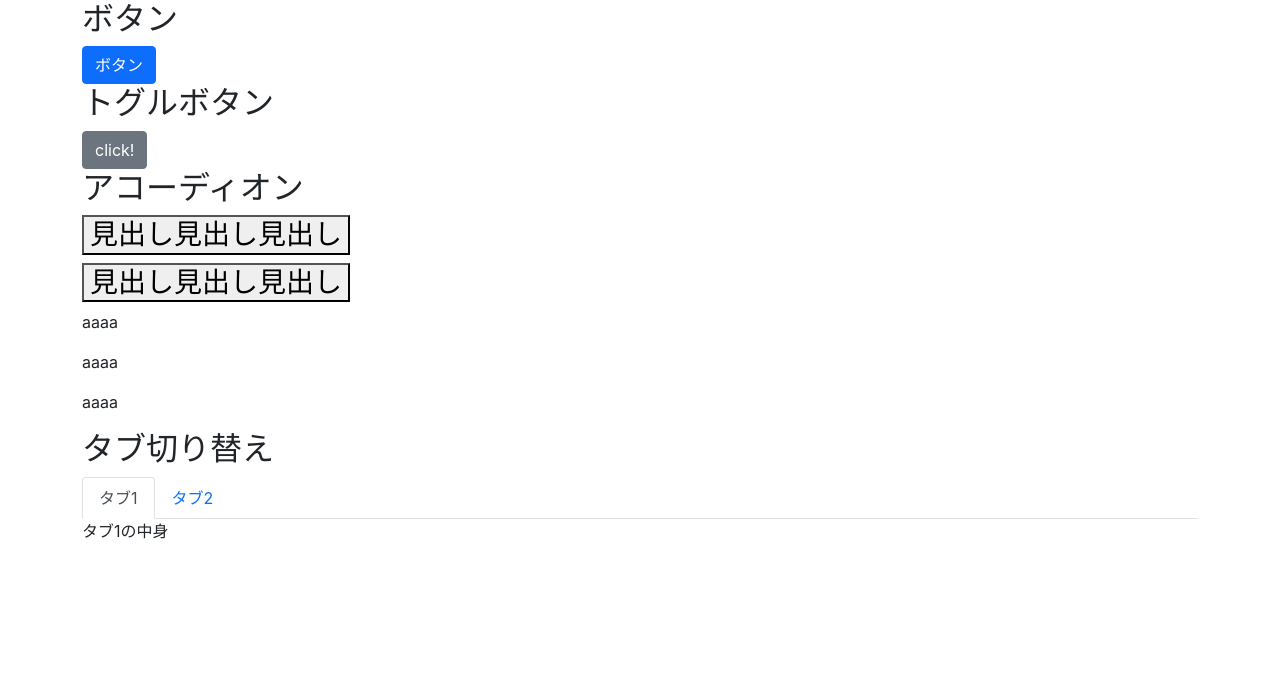
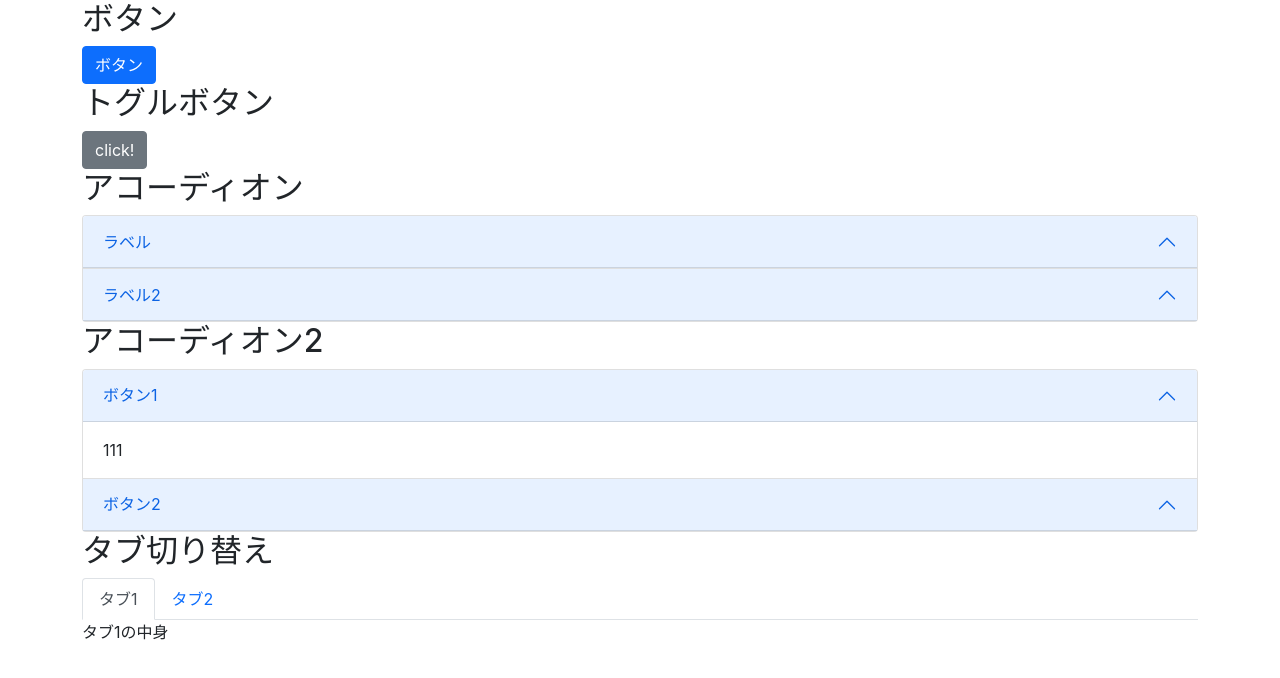
Before and after one commit to kanakita/study-nextjs, a Next.js app: page /sandbox in a window 1280 px wide. Shown: the top 678 px of the page. Built offline with nearby package versions, Linux system fonts and the light colour scheme.

Commit message:
アコーディオンコンポーネントを作り直す。1つだけ開くアコーディオンコンポーネントを追加

```diff
--- a/components/Accordion/index.tsx
+++ b/components/Accordion/index.tsx
@@ -1,36 +1,52 @@
 import {useState} from "react";
 
-interface Props {
-  title: string; // アコーディオンの見出し
-  children: JSX.Element | JSX.Element[] | string; // アコーディオンの中身
-  expanded?: boolean;
+/**
+ * <Accordion>で使う属性の型
+ */
+interface AccordionProps {
+  children: JSX.Element | JSX.Element[] | string; // 子要素
 }
 
-function Accordion({title, children, expanded = false}:Props) {
-  const [isExpanded, setIsExpanded] = useState(expanded);
+/**
+ * アコーディオンの親要素
+ */
+export function Accordion({children}: AccordionProps) {
   return (
-    <div className="accordion" aria-expanded={ isExpanded ? 'true': 'false'} aria-hidden={ isExpanded ? "false" : "true"}>
-      <h3>
-        <button
-          className="accordion__button"
-          onClick={
-            ()=> setIsExpanded(! isExpanded)
-          }
-        >{title}</button>
-      </h3>
+    <div className="accordion">
+     {children}
+    </div>
+  )
+}
+
+
+interface AccordionItemProps {
+  label: string,  // ボタンのラベル
+  initialOpen?: boolean, // 初期状態で開いてるか閉じているか
+  children: JSX.Element | JSX.Element[] | string; // アコーディオンの中身
+}
+
+export function AccordionItem({label, children, initialOpen = false}:AccordionItemProps) {
+  const [isOpened, setIsOpened] = useState(initialOpen)
+  /**
+   * ラベルをクリックした時
+   */
+  function handleClick() {
+    setIsOpened(! isOpened)
+  }
+  return (
+    <div className="accordion-item">
+      <h2 className="accordion-header">
+        <button className="accordion-button" type="button" aria-expanded={isOpened} onClick={handleClick}>
+          {label}
+        </button>
+      </h2>
       <div
-        className="accordion__body"
-        style={
-          {
-            display: isExpanded ? "none": "block"
-          }
-        }
-      >
-        {children}
+        className={`accordion-collapse collapse ${isOpened && 'show'}`}
+        aria-labelledby="headingOne">
+        <div className="accordion-body">
+          {children}
+        </div>
       </div>
     </div>
   )
-
 }
-
-export default Accordion
--- /dev/null
+++ b/components/SingularAccordion/index.tsx
@@ -0,0 +1,55 @@
+import {useState} from "react";
+
+interface AccordionProps {
+  items: {
+    label: string;
+    children: JSX.Element | JSX.Element[] | string;
+  }[] // アコーディオンの配列
+  initialOpen: string
+}
+export function SingularAccordion({ items,initialOpen = '' }: AccordionProps) {
+  const [openItem, setOpenItem] = useState(initialOpen);
+  return (
+    <div className="accordion">
+      {items.map(({label, children}) => (
+        <SingularAccordionItem
+          key={label}
+          label={label}
+          isActive={openItem === label}
+          onHandleClick={function () {
+              setOpenItem(label);
+            }
+          }
+          >
+            {children}
+        </SingularAccordionItem>
+      ))}
+    </div>
+  )
+}
+
+interface AccordionItemProps {
+  label: string,  // ボタンのラベル
+  children: JSX.Element | JSX.Element[] | string; // アコーディオンの中身
+  isActive: boolean;
+  onHandleClick: () => void // ラベルをセットする関数
+}
+export function SingularAccordionItem({label, children, isActive, onHandleClick}: AccordionItemProps) {
+
+  return (
+    <div className="accordion-item">
+      <h2 className="accordion-header">
+        <button className="accordion-button" type="button" aria-expanded={isActive} onClick={onHandleClick}>
+          {label}
+        </button>
+      </h2>
+      <div
+        className={`accordion-collapse collapse ${isActive ? 'show' : ''}`}
+        aria-labelledby="headingOne">
+        <div className="accordion-body">
+          {children}
+        </div>
+      </div>
+    </div>
+  )
+}
--- a/pages/sandbox.tsx
+++ b/pages/sandbox.tsx
@@ -2,15 +2,20 @@ import type { NextPage } from 'next'
 import Head from 'next/head'
 import BootstrapButton from "../components/BootstrapButton";
 import ToggleButton from "../components/ToggleButton";
-import Accordion from "../components/Accordion";
 import TabButton from "../components/Tab/TabButton";
 import TabContents from "../components/Tab/TabContents";
 import TabContent from "../components/Tab/TabContent";
 import TabButtons from "../components/Tab/TabButtons";
 import Tab from "../components/Tab";
 
+import { Accordion, AccordionItem } from "../components/Accordion";
+import {SingularAccordion, SingularAccordionItem} from "../components/SingularAccordion";
+
 
 const Sandbox: NextPage = () => {
+
+
+
   return (
     <div>
       <Head>
@@ -32,21 +37,34 @@ const Sandbox: NextPage = () => {
           />}
 
           <h2>アコーディオン</h2>
-          <Accordion
-            title={"見出し見出し見出し"}
-            expanded
-          >
-            <p>aaaa</p>
-            <p>aaaa</p>
-            <p>aaaa</p>
+          <Accordion>
+            <AccordionItem label={"ラベル"}>aaa</AccordionItem>
+            <AccordionItem label={"ラベル2"}>2つめ</AccordionItem>
           </Accordion>
-          <Accordion
-            title={"見出し見出し見出し"}
-          >
-            <p>aaaa</p>
-            <p>aaaa</p>
-            <p>aaaa</p>
-          </Accordion>
+
+          <h2>アコーディオン2</h2>
+
+          <SingularAccordion
+            items={[
+              {
+                label: "ボタン1",
+                children: (
+                  <>
+                    <div>111</div>
+                  </>
+                )
+              },
+              {
+                label: "ボタン2",
+                children: (
+                  <>
+                    <div>111</div>
+                  </>
+                )
+              }
+            ]}
+            initialOpen="ボタン1"
+          />
 
           <h2>タブ切り替え</h2>
 
```
